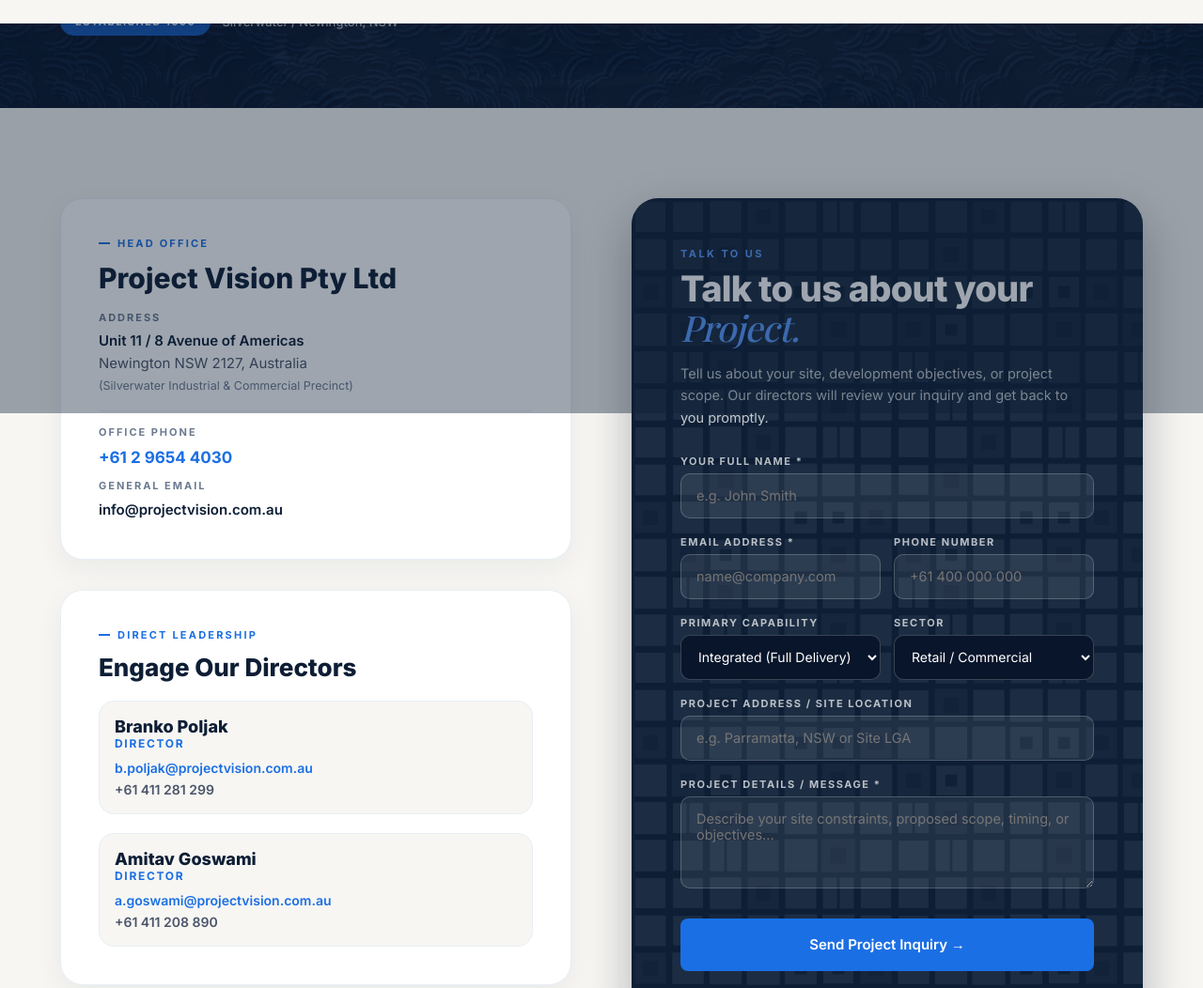
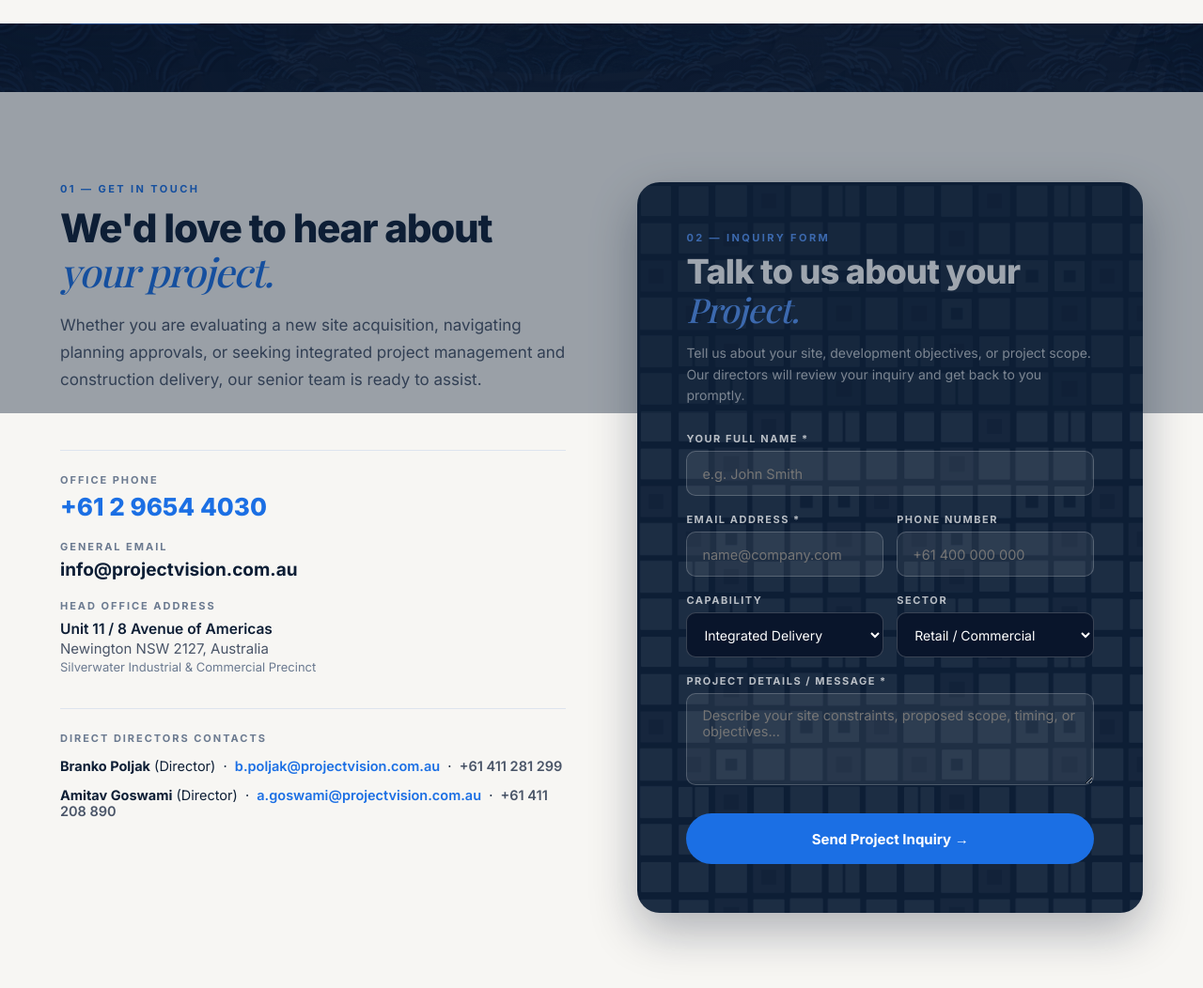
Before and after one commit to artificially-productive/projectvisionsyd, a website: page contact.html in a window 1280 px wide. Shown: the part 360-1412 px from the top of the page at 94% size. Drawn offline with nearby package versions, Linux system fonts and the light colour scheme; a web font is replaced by a local one.

Commit message:
Redesign contact.html with clean editorial layout and update navigation logic

```diff
--- a/contact.html
+++ b/contact.html
@@ -4,7 +4,7 @@
 <meta charset="utf-8">
 <meta name="viewport" content="width=device-width, initial-scale=1">
 <title>Contact Us | Projectvision — Development, Architecture &amp; Construction</title>
-<meta name="description" content="Get in touch with Projectvision. Speak directly with our directors about feasibility, planning, architectural design, project management, and construction delivery across NSW.">
+<meta name="description" content="Get in touch with Projectvision. Speak directly with our team about feasibility, planning, architectural design, project management, and construction delivery across NSW.">
 <meta name="robots" content="index, follow">
 <link rel="canonical" href="https://projectvision.com.au/contact">
 <meta name="theme-color" content="#0D1E35">
@@ -22,7 +22,7 @@
 <meta property="og:type" content="website">
 <meta property="og:site_name" content="Projectvision">
 <meta property="og:title" content="Contact Us | Projectvision — Development, Architecture &amp; Construction">
-<meta property="og:description" content="Get in touch with Projectvision. Speak directly with our directors about feasibility, planning, architectural design, project management, and construction delivery across NSW.">
+<meta property="og:description" content="Get in touch with Projectvision. Speak directly with our team about feasibility, planning, architectural design, project management, and construction delivery across NSW.">
 <meta property="og:url" content="https://projectvision.com.au/contact">
 <meta property="og:image" content="https://projectvision.com.au/assets/og-image.jpg">
 <meta property="og:image:width" content="1200">
@@ -33,7 +33,7 @@
 <!-- Twitter Card -->
 <meta name="twitter:card" content="summary_large_image">
 <meta name="twitter:title" content="Contact Us | Projectvision — Development, Architecture &amp; Construction">
-<meta name="twitter:description" content="Get in touch with Projectvision. Speak directly with our directors about feasibility, planning, architectural design, project management, and construction delivery across NSW.">
+<meta name="twitter:description" content="Get in touch with Projectvision. Speak directly with our team about feasibility, planning, architectural design, project management, and construction delivery across NSW.">
 <meta name="twitter:image" content="https://projectvision.com.au/assets/og-image.jpg">
 
 <!-- Structured Data (JSON-LD) -->
@@ -123,7 +123,7 @@ input,select,textarea{font-family:inherit}
 <header style="position:fixed;top:0;left:0;right:0;z-index:1000;display:flex;align-items:center;justify-content:space-between;height:68px;padding:0 clamp(16px,4vw,52px);background:{{ navBg }};backdrop-filter:blur(24px) saturate(1.8);box-shadow:{{ navShadow }};transition:background .4s,box-shadow .4s">
   <a href="index.html" style="display:flex;align-items:center;line-height:1"><img src="assets/logo.png" alt="Project Vision" width="200" height="38" style="height:clamp(32px,2.8vw,38px);width:auto;display:block;filter:drop-shadow(0 2px 8px rgba(0,0,0,.4));transition:all .3s"></a>
   <button onClick="{{ toggleDrawer }}" aria-label="Open menu" style="flex:none;display:flex;flex-direction:column;align-items:center;justify-content:center;gap:5px;padding:8px;background:none;border:none">
-    <span style="display:block;width:22px;height:1.8px;border-radius:2px;background:{{ hbColor }};transform:{{ hbTop }};transition:transform .35s cubic-bezier(.16,1,.3,1),background .35s"></span>
+    <span style="display:block;width:22px;height:1.8px;border-radius:2px;background:{{ hbColor }};transform:{{ hbTop }};transition:transform .35s cubic-bezier(.16,1,.3,1),background .3s"></span>
     <span style="display:block;width:22px;height:1.8px;border-radius:2px;background:{{ hbColor }};opacity:{{ hbMid }};transition:opacity .2s,background .35s"></span>
     <span style="display:block;width:22px;height:1.8px;border-radius:2px;background:{{ hbColor }};transform:{{ hbBot }};transition:transform .35s cubic-bezier(.16,1,.3,1),background .35s"></span>
   </button>
@@ -132,93 +132,85 @@ input,select,textarea{font-family:inherit}
 <main>
 
 <!-- HERO BANNER -->
-<section id="top" style="position:relative;min-height:52vh;min-height:52dvh;display:flex;align-items:center;justify-content:center;background:#09152B;overflow:hidden;padding-top:64px">
+<section id="top" style="position:relative;min-height:50vh;min-height:50dvh;display:flex;align-items:center;justify-content:center;background:#09152B;overflow:hidden;padding-top:64px">
   <div style="position:absolute;inset:0">
     <div style="position:absolute;inset:0;background-image:url('assets/hero3.jpg');background-size:cover;background-position:center 30%;opacity:0.35"></div>
     <div style="position:absolute;inset:0;background:linear-gradient(180deg,rgba(9,21,43,.65) 0%,rgba(9,21,43,.92) 100%)"></div>
     <div style="position:absolute;inset:-8%;background-image:url('assets/emboss-blue.png');background-size:420px auto;opacity:.25;mix-blend-mode:soft-light;animation:pvDrift 34s ease-in-out infinite;pointer-events:none"></div>
   </div>
-  <div style="position:relative;z-index:2;padding:clamp(40px,6vw,80px) clamp(20px,5vw,64px);max-width:1320px;width:100%;margin:0 auto;display:flex;flex-direction:column;align-items:flex-start">
+  <div style="position:relative;z-index:2;padding:clamp(40px,6vw,72px) clamp(20px,5vw,64px);max-width:1320px;width:100%;margin:0 auto;display:flex;flex-direction:column;align-items:flex-start">
     <div style="font-size:11px;font-weight:700;letter-spacing:.24em;text-transform:uppercase;color:#5b9bff;margin-bottom:14px;animation:pvUp .8s cubic-bezier(.16,1,.3,1) .1s both">Contact Projectvision</div>
-    <h1 style="font-size:clamp(32px,5.5vw,60px);font-weight:800;letter-spacing:-.03em;line-height:1.08;color:#fff;max-width:24ch;animation:pvUp .8s cubic-bezier(.16,1,.3,1) .18s both">Start a <span style="font-family:'Playfair Display',serif;font-weight:500;font-style:italic;color:#5b9bff">Conversation.</span></h1>
-    <p style="font-size:clamp(15px,2vw,19px);color:rgba(255,255,255,.75);line-height:1.6;max-width:54ch;margin-top:16px;animation:pvUp .8s cubic-bezier(.16,1,.3,1) .24s both">25 years of turning property opportunities into clear, practical delivery strategies across NSW and interstate. Talk to our senior team about your next project.</p>
+    <h1 style="font-size:clamp(32px,5.5vw,58px);font-weight:800;letter-spacing:-.03em;line-height:1.08;color:#fff;max-width:24ch;animation:pvUp .8s cubic-bezier(.16,1,.3,1) .18s both">Start a <span style="font-family:'Playfair Display',serif;font-weight:500;font-style:italic;color:#5b9bff">Conversation.</span></h1>
+    <p style="font-size:clamp(15px,1.9vw,18px);color:rgba(255,255,255,.75);line-height:1.6;max-width:54ch;margin-top:16px;animation:pvUp .8s cubic-bezier(.16,1,.3,1) .24s both">25 years of turning property opportunities into clear, practical delivery strategies across NSW and interstate. Talk to our team about your next project.</p>
     <div style="display:flex;flex-wrap:wrap;align-items:center;gap:12px;margin-top:24px;animation:pvUp .7s cubic-bezier(.16,1,.3,1) .32s both">
       <span style="font-size:11px;font-weight:700;letter-spacing:.14em;text-transform:uppercase;color:#fff;background:rgba(27,111,228,.8);border-radius:100px;padding:8px 16px">Established 1999</span>
-      <span style="font-size:13px;color:rgba(255,255,255,.75);font-weight:500">Silverwater / Newington, NSW</span>
+      <span style="font-size:13px;color:rgba(255,255,255,.75);font-weight:500">Silverwater Precinct, NSW</span>
     </div>
   </div>
 </section>
 
-<!-- MAIN CONTACT CONTENT GRID -->
+<!-- MAIN EDITORIAL CONTACT SECTION (CLEAN, NO CARD OVERLOAD) -->
 <section style="padding:clamp(56px,8vw,96px) clamp(20px,5vw,64px);background:#F7F6F3">
   <div style="max-width:1320px;margin:0 auto">
 
-    <div style="display:grid;grid-template-columns:repeat(auto-fit,minmax(340px,1fr));gap:clamp(36px,5vw,64px);align-items:flex-start">
+    <div style="display:grid;grid-template-columns:repeat(auto-fit,minmax(340px,1fr));gap:clamp(40px,6vw,80px);align-items:flex-start">
 
-      <!-- LEFT COLUMN: OFFICE & DIRECTORS CONTACT INFORMATION -->
-      <div style="display:flex;flex-direction:column;gap:32px">
+      <!-- LEFT COLUMN: EDITORIAL DETAILS & DIRECT CONTACTS -->
+      <div style="display:flex;flex-direction:column;gap:36px">
 
-        <!-- Office Location Card -->
-        <div style="background:#fff;border-radius:24px;padding:clamp(28px,4vw,40px);box-shadow:0 10px 30px rgba(13,30,53,.06);border:1px solid #E8EEF5">
-          <div style="display:flex;align-items:center;gap:8px;font-size:11px;font-weight:700;letter-spacing:.2em;text-transform:uppercase;color:#1B6FE4;margin-bottom:12px"><span style="width:12px;height:2px;background:#1B6FE4"></span>Head Office</div>
-          <h2 style="font-size:clamp(22px,3vw,30px);font-weight:800;color:#0D1E35;margin-bottom:16px">Project Vision Pty Ltd</h2>
+        <div>
+          <div style="font-size:11px;font-weight:700;letter-spacing:.22em;text-transform:uppercase;color:#1B6FE4;margin-bottom:12px">01 — Get in Touch</div>
+          <h2 style="font-size:clamp(26px,4vw,42px);font-weight:800;letter-spacing:-.03em;color:#0D1E35;line-height:1.1;margin-bottom:18px">We'd love to hear about <span style="font-family:'Playfair Display',serif;font-weight:500;font-style:italic;color:#1B6FE4">your project.</span></h2>
+          <p style="font-size:clamp(15px,1.8vw,17px);line-height:1.7;color:#4A5568;margin-bottom:24px">Whether you are evaluating a new site acquisition, navigating planning approvals, or seeking integrated project management and construction delivery, our senior team is ready to assist.</p>
+        </div>
 
-          <div style="display:flex;flex-direction:column;gap:16px;font-size:15px;color:#4A5568;line-height:1.6">
-            <div>
-              <div style="font-size:11px;font-weight:700;letter-spacing:.18em;text-transform:uppercase;color:#6B7A90;margin-bottom:4px">Address</div>
-              <div style="color:#0D1E35;font-weight:600">Unit 11 / 8 Avenue of Americas</div>
-              <div>Newington NSW 2127, Australia</div>
-              <div style="font-size:12.5px;color:#6B7A90;margin-top:2px">(Silverwater Industrial &amp; Commercial Precinct)</div>
-            </div>
+        <!-- Office Details Block -->
+        <div style="padding-top:24px;border-top:1px solid #DDE4EE;display:flex;flex-direction:column;gap:20px">
+          <div>
+            <div style="font-size:11px;font-weight:700;letter-spacing:.18em;text-transform:uppercase;color:#6B7A90;margin-bottom:6px">Office Phone</div>
+            <a href="tel:+61296544030" onClick="trackEvent('phone_click', { phone_number: '+61296544030', contact_type: 'office' })" style="font-size:clamp(20px,2.5vw,26px);font-weight:800;color:#1B6FE4;transition:color .2s" style-hover="color:#0D1E35">+61 2 9654 4030</a>
+          </div>
 
-            <div style="padding-top:14px;border-top:1px solid #E8EEF5;display:flex;flex-direction:column;gap:8px">
-              <div>
-                <div style="font-size:11px;font-weight:700;letter-spacing:.18em;text-transform:uppercase;color:#6B7A90;margin-bottom:4px">Office Phone</div>
-                <a href="tel:+61296544030" onClick="trackEvent('phone_click', { phone_number: '+61296544030', contact_type: 'office' })" style="font-size:17px;font-weight:700;color:#1B6FE4;transition:color .2s" style-hover="color:#0D1E35">+61 2 9654 4030</a>
-              </div>
+          <div>
+            <div style="font-size:11px;font-weight:700;letter-spacing:.18em;text-transform:uppercase;color:#6B7A90;margin-bottom:6px">General Email</div>
+            <a href="mailto:info@projectvision.com.au" onClick="trackEvent('email_click', { email_address: 'info@projectvision.com.au', contact_type: 'general' })" style="font-size:clamp(16px,2vw,19px);color:#0D1E35;font-weight:700;transition:color .2s" style-hover="color:#1B6FE4">info@projectvision.com.au</a>
+          </div>
 
-              <div>
-                <div style="font-size:11px;font-weight:700;letter-spacing:.18em;text-transform:uppercase;color:#6B7A90;margin-bottom:4px">General Email</div>
-                <a href="mailto:info@projectvision.com.au" onClick="trackEvent('email_click', { email_address: 'info@projectvision.com.au', contact_type: 'general' })" style="font-size:15px;color:#0D1E35;font-weight:600;transition:color .2s" style-hover="color:#1B6FE4">info@projectvision.com.au</a>
-              </div>
-            </div>
+          <div>
+            <div style="font-size:11px;font-weight:700;letter-spacing:.18em;text-transform:uppercase;color:#6B7A90;margin-bottom:6px">Head Office Address</div>
+            <div style="font-size:15.5px;color:#0D1E35;font-weight:600;line-height:1.5">Unit 11 / 8 Avenue of Americas</div>
+            <div style="font-size:15px;color:#4A5568">Newington NSW 2127, Australia</div>
+            <div style="font-size:13px;color:#6B7A90;margin-top:2px">Silverwater Industrial &amp; Commercial Precinct</div>
           </div>
         </div>
 
-        <!-- Directors Direct Contact Card -->
-        <div style="background:#fff;border-radius:24px;padding:clamp(28px,4vw,40px);box-shadow:0 10px 30px rgba(13,30,53,.06);border:1px solid #E8EEF5">
-          <div style="display:flex;align-items:center;gap:8px;font-size:11px;font-weight:700;letter-spacing:.2em;text-transform:uppercase;color:#1B6FE4;margin-bottom:12px"><span style="width:12px;height:2px;background:#1B6FE4"></span>Direct Leadership</div>
-          <h2 style="font-size:clamp(20px,2.8vw,26px);font-weight:800;color:#0D1E35;margin-bottom:20px">Engage Our Directors</h2>
-
-          <div style="display:flex;flex-direction:column;gap:20px">
-            <!-- Branko Poljak -->
-            <div style="padding:16px;background:#F7F6F3;border-radius:16px;border:1px solid #E8EEF5">
-              <div style="font-size:18px;font-weight:800;color:#0D1E35">Branko Poljak</div>
-              <div style="font-size:12px;font-weight:700;letter-spacing:.14em;text-transform:uppercase;color:#1B6FE4;margin-bottom:10px">Director</div>
-              <a href="mailto:b.poljak@projectvision.com.au" onClick="trackEvent('email_click', { email_address: 'b.poljak@projectvision.com.au', contact_type: 'director' })" style="display:block;font-size:14px;color:#1B6FE4;font-weight:600;margin-bottom:4px" style-hover="color:#0D1E35">b.poljak@projectvision.com.au</a>
-              <a href="tel:+61411281299" onClick="trackEvent('phone_click', { phone_number: '+61411281299', contact_type: 'director' })" style="font-size:14px;color:#4A5568;font-weight:600" style-hover="color:#1B6FE4">+61 411 281 299</a>
+        <!-- Directors Direct Contact Line -->
+        <div style="padding-top:24px;border-top:1px solid #DDE4EE">
+          <div style="font-size:11px;font-weight:700;letter-spacing:.18em;text-transform:uppercase;color:#6B7A90;margin-bottom:14px">Direct Directors Contacts</div>
+          <div style="display:flex;flex-direction:column;gap:14px;font-size:14.5px">
+            <div>
+              <strong style="color:#0D1E35">Branko Poljak</strong> (Director) &nbsp;·&nbsp;
+              <a href="mailto:b.poljak@projectvision.com.au" onClick="trackEvent('email_click', { email_address: 'b.poljak@projectvision.com.au', contact_type: 'director' })" style="color:#1B6FE4;font-weight:600" style-hover="text-decoration:underline">b.poljak@projectvision.com.au</a> &nbsp;·&nbsp;
+              <a href="tel:+61411281299" onClick="trackEvent('phone_click', { phone_number: '+61411281299', contact_type: 'director' })" style="color:#4A5568;font-weight:600">+61 411 281 299</a>
             </div>
-
-            <!-- Amitav Goswami -->
-            <div style="padding:16px;background:#F7F6F3;border-radius:16px;border:1px solid #E8EEF5">
-              <div style="font-size:18px;font-weight:800;color:#0D1E35">Amitav Goswami</div>
-              <div style="font-size:12px;font-weight:700;letter-spacing:.14em;text-transform:uppercase;color:#1B6FE4;margin-bottom:10px">Director</div>
-              <a href="mailto:a.goswami@projectvision.com.au" onClick="trackEvent('email_click', { email_address: 'a.goswami@projectvision.com.au', contact_type: 'director' })" style="display:block;font-size:14px;color:#1B6FE4;font-weight:600;margin-bottom:4px" style-hover="color:#0D1E35">a.goswami@projectvision.com.au</a>
-              <a href="tel:+61411208890" onClick="trackEvent('phone_click', { phone_number: '+61411208890', contact_type: 'director' })" style="font-size:14px;color:#4A5568;font-weight:600" style-hover="color:#1B6FE4">+61 411 208 890</a>
+            <div>
+              <strong style="color:#0D1E35">Amitav Goswami</strong> (Director) &nbsp;·&nbsp;
+              <a href="mailto:a.goswami@projectvision.com.au" onClick="trackEvent('email_click', { email_address: 'a.goswami@projectvision.com.au', contact_type: 'director' })" style="color:#1B6FE4;font-weight:600" style-hover="text-decoration:underline">a.goswami@projectvision.com.au</a> &nbsp;·&nbsp;
+              <a href="tel:+61411208890" onClick="trackEvent('phone_click', { phone_number: '+61411208890', contact_type: 'director' })" style="color:#4A5568;font-weight:600">+61 411 208 890</a>
             </div>
           </div>
         </div>
 
       </div>
 
-      <!-- RIGHT COLUMN: INTERACTIVE INQUIRY FORM -->
-      <div style="background:#0D1E35;color:#fff;border-radius:28px;padding:clamp(32px,5vw,52px);box-shadow:0 20px 50px rgba(9,21,43,.3);position:relative;overflow:hidden">
+      <!-- RIGHT COLUMN: ELEGANT DARK INQUIRY FORM BLOCK -->
+      <div style="background:#0D1E35;color:#fff;border-radius:24px;padding:clamp(32px,5vw,52px);box-shadow:0 20px 50px rgba(9,21,43,.3);position:relative;overflow:hidden">
         <div style="position:absolute;inset:0;background-image:url('assets/nolli.png');background-size:240px 240px;opacity:.08;mix-blend-mode:screen;pointer-events:none"></div>
 
         <div style="position:relative;z-index:2">
-          <div style="font-size:11px;font-weight:700;letter-spacing:.22em;text-transform:uppercase;color:#5b9bff;margin-bottom:10px">Talk To Us</div>
-          <h2 style="font-size:clamp(26px,4vw,38px);font-weight:800;letter-spacing:-.02em;line-height:1.1;color:#fff;margin-bottom:14px">Talk to us about your <span style="font-family:'Playfair Display',serif;font-weight:500;font-style:italic;color:#5b9bff">Project.</span></h2>
-          <p style="font-size:14.5px;color:rgba(255,255,255,.75);line-height:1.6;margin-bottom:28px">Tell us about your site, development objectives, or project scope. Our directors will review your inquiry and get back to you promptly.</p>
+          <div style="font-size:11px;font-weight:700;letter-spacing:.22em;text-transform:uppercase;color:#5b9bff;margin-bottom:10px">02 — Inquiry Form</div>
+          <h2 style="font-size:clamp(24px,3.8vw,36px);font-weight:800;letter-spacing:-.02em;line-height:1.1;color:#fff;margin-bottom:14px">Talk to us about your <span style="font-family:'Playfair Display',serif;font-weight:500;font-style:italic;color:#5b9bff">Project.</span></h2>
+          <p style="font-size:14px;color:rgba(255,255,255,.75);line-height:1.6;margin-bottom:28px">Tell us about your site, development objectives, or project scope. Our directors will review your inquiry and get back to you promptly.</p>
 
           <sc-if value="{{ !contactSubmitted }}" hint-placeholder-val="{{ true }}">
             <form onSubmit="{{ handleContactSubmit }}" style="display:flex;flex-direction:column;gap:18px">
@@ -240,9 +232,9 @@ input,select,textarea{font-family:inherit}
 
               <div style="display:grid;grid-template-columns:1fr 1fr;gap:14px">
                 <div>
-                  <label style="display:block;font-size:11px;font-weight:700;letter-spacing:.14em;text-transform:uppercase;color:rgba(255,255,255,.7);margin-bottom:6px">Primary Capability</label>
+                  <label style="display:block;font-size:11px;font-weight:700;letter-spacing:.14em;text-transform:uppercase;color:rgba(255,255,255,.7);margin-bottom:6px">Capability</label>
                   <select style="width:100%;height:48px;padding:0 14px;border-radius:10px;background:#09152B;border:1px solid rgba(255,255,255,.2);color:#fff;font-size:14px;outline:none">
-                    <option value="Integrated">Integrated (Full Delivery)</option>
+                    <option value="Integrated">Integrated Delivery</option>
                     <option value="Development">Development Management</option>
                     <option value="Architecture">Architecture &amp; Design</option>
                     <option value="Construction">Construction &amp; Building</option>
@@ -262,16 +254,11 @@ input,select,textarea{font-family:inherit}
               </div>
 
               <div>
-                <label style="display:block;font-size:11px;font-weight:700;letter-spacing:.14em;text-transform:uppercase;color:rgba(255,255,255,.7);margin-bottom:6px">Project Address / Site Location</label>
-                <input type="text" placeholder="e.g. Parramatta, NSW or Site LGA" style="width:100%;height:48px;padding:0 16px;border-radius:10px;background:rgba(255,255,255,.08);border:1px solid rgba(255,255,255,.2);color:#fff;font-size:14.5px;outline:none;transition:all .25s" style-focus="border-color:#5b9bff;background:rgba(255,255,255,.14)">
-              </div>
-
-              <div>
                 <label style="display:block;font-size:11px;font-weight:700;letter-spacing:.14em;text-transform:uppercase;color:rgba(255,255,255,.7);margin-bottom:6px">Project Details / Message *</label>
                 <textarea required rows="4" placeholder="Describe your site constraints, proposed scope, timing, or objectives..." style="width:100%;padding:14px 16px;border-radius:10px;background:rgba(255,255,255,.08);border:1px solid rgba(255,255,255,.2);color:#fff;font-size:14.5px;outline:none;resize:vertical;transition:all .25s" style-focus="border-color:#5b9bff;background:rgba(255,255,255,.14)"></textarea>
               </div>
 
-              <button type="submit" style="display:inline-flex;align-items:center;justify-content:center;height:56px;padding:0 32px;background:#1B6FE4;color:#fff;font-size:15px;font-weight:600;border-radius:8px;margin-top:10px;transition:all .3s cubic-bezier(.16,1,.3,1)" style-hover="background:#1559bd;transform:translateY(-2px);box-shadow:0 12px 28px rgba(27,111,228,.4)">Send Project Inquiry →</button>
+              <button type="submit" style="display:inline-flex;align-items:center;justify-content:center;height:54px;padding:0 32px;background:#1B6FE4;color:#fff;font-size:15px;font-weight:700;border-radius:100px;margin-top:8px;transition:all .3s cubic-bezier(.16,1,.3,1)" style-hover="background:#1559bd;transform:translateY(-2px);box-shadow:0 12px 28px rgba(27,111,228,.4)">Send Project Inquiry →</button>
             </form>
           </sc-if>
 
@@ -292,7 +279,7 @@ input,select,textarea{font-family:inherit}
   </div>
 </section>
 
-<!-- LOCATION / MAP BANNER -->
+<!-- LOCATION / MAP BANNER (THE SECTION YOU LIKED!) -->
 <section style="padding:clamp(48px,6vw,80px) clamp(20px,5vw,64px);background:#fff;border-top:1px solid #DDE4EE">
   <div style="max-width:1320px;margin:0 auto">
     <div style="display:flex;flex-wrap:wrap;align-items:center;justify-content:space-between;gap:24px;margin-bottom:32px">
@@ -410,8 +397,9 @@ class Component extends DCLogic {
   _arm(){ if(!this._io) { document.querySelectorAll('[data-rv]').forEach(el=>el.classList.add('pv-in')); return; } document.querySelectorAll('[data-rv]').forEach(el=>{ if(!this._seen.has(el)){ this._seen.add(el); this._io.observe(el); } }); }
   componentDidUpdate(){ this._arm(); }
   componentWillUnmount(){ window.removeEventListener('resize',this._r); window.removeEventListener('scroll',this._s); if(this._io) this._io.disconnect(); if(this._raf) cancelAnimationFrame(this._raf); }
-  toggleDrawer(){ this.setState(s=>({drawer:!s.drawer})); }
-  closeDrawer(){ this.setState({drawer:false}); }
+  lock(on){ try{ document.body.style.overflow=on?'hidden':''; }catch(e){} }
+  toggleDrawer(){ const d=!this.state.drawer; this.lock(d); this.setState({drawer:d}); }
+  closeDrawer(){ this.lock(false); this.setState({drawer:false}); }
   handleContactSubmit(e){
     if(e&&e.preventDefault) e.preventDefault();
     this.setState({contactSubmitted:true});
@@ -431,9 +419,9 @@ class Component extends DCLogic {
       navBg: scrolled?'#0D1E35':'rgba(9,21,43,.82)',
       navShadow: scrolled?'0 10px 30px rgba(9,21,43,.3)':'none',
       hbColor: '#fff',
-      hbTop: st.drawer?'rotate(45deg) translate(5px, 5px)':'none',
+      hbTop: st.drawer?'translateY(6.8px) rotate(45deg)':'translateY(0) rotate(0deg)',
       hbMid: st.drawer?'0':'1',
-      hbBot: st.drawer?'rotate(-45deg) translate(5px, -5px)':'none',
+      hbBot: st.drawer?'translateY(-6.8px) rotate(-45deg)':'translateY(0) rotate(0deg)',
       drawerT: st.drawer?'translateY(0)':'translateY(-100%)',
       drawerOv: st.drawer?'1':'0',
       drawerPe: st.drawer?'auto':'none',
```
Also changed, not shown: about.html (+3 -6 lines), capabilities.html (+3 -6 lines), index.html (+3 -6 lines).
